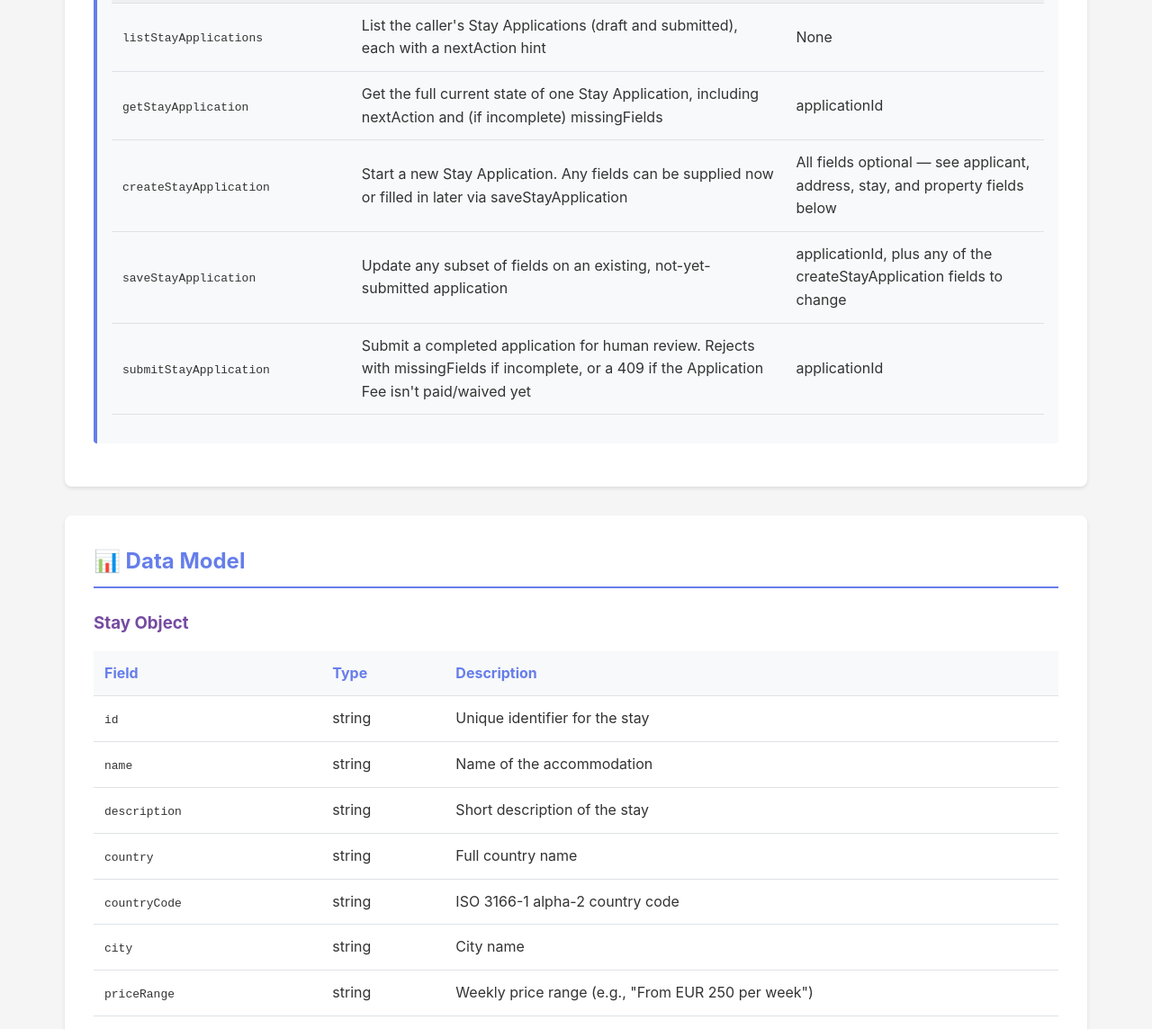
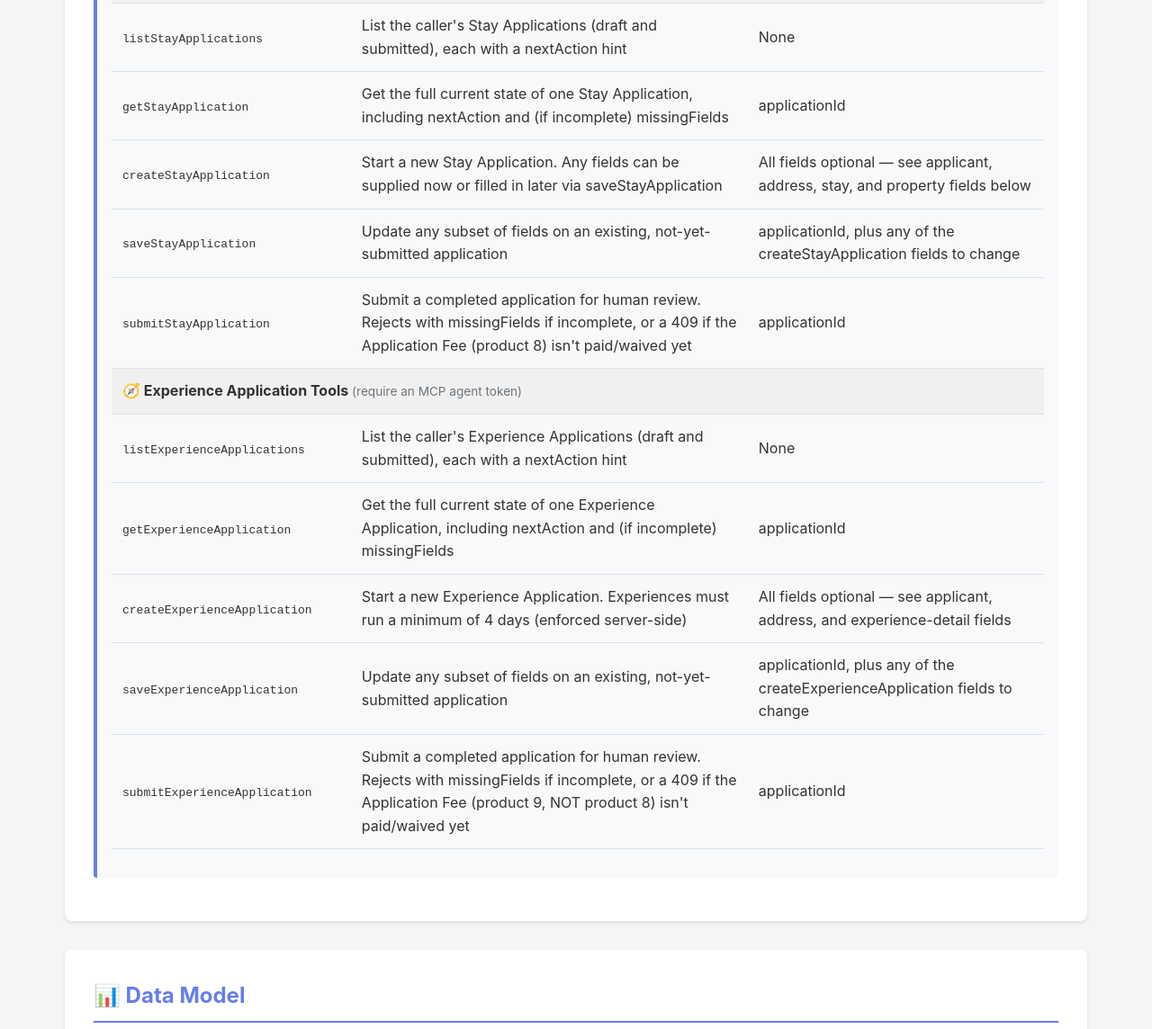
Before and after one commit to nomadstays/nomadstays-mcp-server, a website: page index.html in a window 1280 px wide. Shown: the part 7157-8301 px from the top of the page at 90% size. Drawn offline with Linux system fonts and the light colour scheme.

Commit message:
Document Experience application tools and product 9 in index.html
Co-Authored-By: Claude Sonnet 5 <noreply@anthropic.com>

```diff
--- a/index.html
+++ b/index.html
@@ -618,13 +618,13 @@
                         </tr>
                         <tr>
                             <td><code>getProductInfo</code></td>
-                            <td>Look up a product's price and purchasability — currently only product 8, the Stay Application fee (EUR 39)</td>
+                            <td>Look up a product's price and purchasability — product 8 (Stay Application) or product 9 (Experience Application), both EUR 39</td>
                             <td>productId</td>
                         </tr>
                         <tr>
                             <td><code>purchaseProduct</code></td>
                             <td>Start a purchase on the caller's own behalf. Returns a checkoutUrl the member must open and pay themselves, or resolves immediately as "waived" if the caller already qualifies for a fee waiver</td>
-                            <td>productId, applicationId (optional — correlates the payment to a Stay Application)</td>
+                            <td>productId (8 for Stay Application, 9 for Experience Application), applicationId (optional — correlates the payment to the application)</td>
                         </tr>
                         <tr>
                             <td><code>getPurchaseStatus</code></td>
@@ -656,7 +656,35 @@
                         </tr>
                         <tr>
                             <td><code>submitStayApplication</code></td>
-                            <td>Submit a completed application for human review. Rejects with missingFields if incomplete, or a 409 if the Application Fee isn't paid/waived yet</td>
+                            <td>Submit a completed application for human review. Rejects with missingFields if incomplete, or a 409 if the Application Fee (product 8) isn't paid/waived yet</td>
+                            <td>applicationId</td>
+                        </tr>
+                        <tr>
+                            <td colspan="3" style="background: #f0f0f0; font-weight: bold; padding: 0.75rem;">🧭 Experience Application Tools <span style="font-weight: normal; font-size: 0.85rem; color: #6c757d;">(require an MCP agent token)</span></td>
+                        </tr>
+                        <tr>
+                            <td><code>listExperienceApplications</code></td>
+                            <td>List the caller's Experience Applications (draft and submitted), each with a nextAction hint</td>
+                            <td>None</td>
+                        </tr>
+                        <tr>
+                            <td><code>getExperienceApplication</code></td>
+                            <td>Get the full current state of one Experience Application, including nextAction and (if incomplete) missingFields</td>
+                            <td>applicationId</td>
+                        </tr>
+                        <tr>
+                            <td><code>createExperienceApplication</code></td>
+                            <td>Start a new Experience Application. Experiences must run a minimum of 4 days (enforced server-side)</td>
+                            <td>All fields optional — see applicant, address, and experience-detail fields</td>
+                        </tr>
+                        <tr>
+                            <td><code>saveExperienceApplication</code></td>
+                            <td>Update any subset of fields on an existing, not-yet-submitted application</td>
+                            <td>applicationId, plus any of the createExperienceApplication fields to change</td>
+                        </tr>
+                        <tr>
+                            <td><code>submitExperienceApplication</code></td>
+                            <td>Submit a completed application for human review. Rejects with missingFields if incomplete, or a 409 if the Application Fee (product 9, NOT product 8) isn't paid/waived yet</td>
                             <td>applicationId</td>
                         </tr>
                     </tbody>
```
